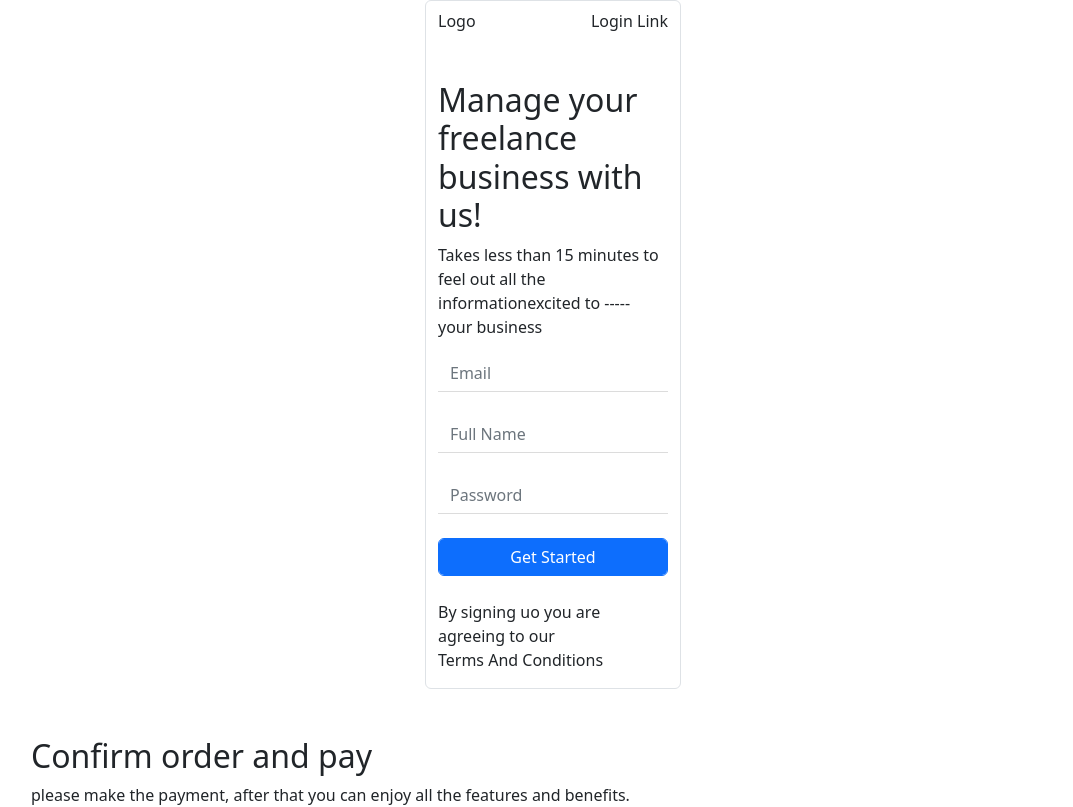
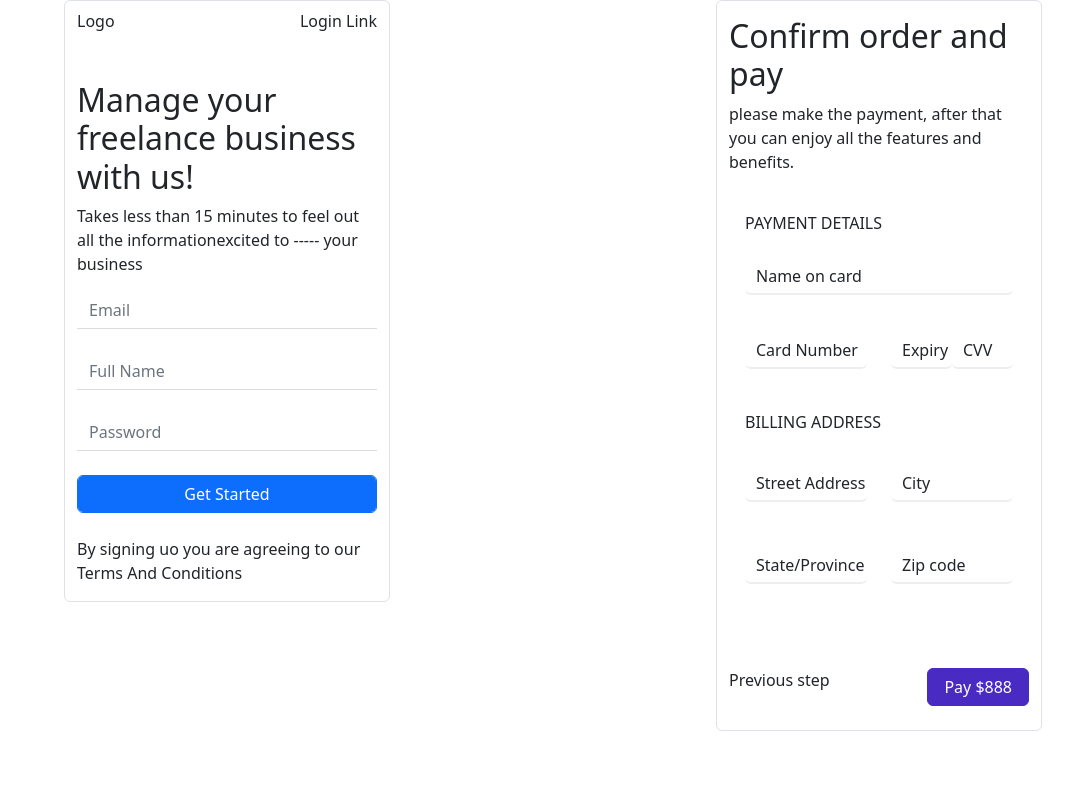
Before and after one commit to Rajwardhan58/payment-module, an Angular app in the folder frontend/payment_module/: page / in a window 1280 px wide. Shown: the top 807 px of the page, without its empty margins (87-1160 px from the left). Built offline with nearby package versions, Linux system fonts and the light colour scheme.

Commit message:
done with payment component (without data)

```diff
--- a/frontend/payment_module/src/app/app.component.html
+++ b/frontend/payment_module/src/app/app.component.html
@@ -1,2 +1,4 @@
-<app-login></app-login>
-<app-payment></app-payment>
+<div class="row">
+  <div class="col-md-6 m-0 p-0"><app-login></app-login></div>
+  <div class="col-md-6 m-0 p-0"><app-payment></app-payment></div>
+</div>
--- a/frontend/payment_module/src/app/login/login.component.html
+++ b/frontend/payment_module/src/app/login/login.component.html
@@ -1,4 +1,4 @@
-<div class="container border rounded" style="height: 30%; width: 20%">
+<div class="container border rounded" style="width: 50%">
   <div>
     <div class="row mb-5 mt-2">
       <div class="col-6">Logo</div>
--- a/frontend/payment_module/src/app/payment/payment.component.css
+++ b/frontend/payment_module/src/app/payment/payment.component.css
@@ -0,0 +1,111 @@
+body {
+
+    background-color: #eee;
+}
+
+.container {}
+
+
+
+.card {
+    border: none;
+}
+
+.form-control {
+    border-bottom: 2px solid #eee !important;
+    border: none;
+    font-weight: 600
+}
+
+.form-control:focus {
+    color: #495057;
+    background-color: #fff;
+    border-color: #8bbafe;
+    outline: 0;
+    box-shadow: none;
+    border-radius: 0px;
+    border-bottom: 2px solid blue !important;
+}
+
+
+
+.inputbox {
+    position: relative;
+    margin-bottom: 20px;
+    width: 100%
+}
+
+.inputbox span {
+    position: absolute;
+    top: 7px;
+    left: 11px;
+    transition: 0.5s
+}
+
+.inputbox i {
+    position: absolute;
+    top: 13px;
+    right: 8px;
+    transition: 0.5s;
+    color: #3F51B5
+}
+
+input::-webkit-outer-spin-button,
+input::-webkit-inner-spin-button {
+    -webkit-appearance: none;
+    margin: 0
+}
+
+.inputbox input:focus~span {
+    transform: translateX(-0px) translateY(-15px);
+    font-size: 12px
+}
+
+.inputbox input:valid~span {
+    transform: translateX(-0px) translateY(-15px);
+    font-size: 12px
+}
+
+.card-blue {
+
+    background-color: #492bc4;
+}
+
+.hightlight {
+
+    background-color: #5737d9;
+    padding: 10px;
+    border-radius: 10px;
+    margin-top: 15px;
+    font-size: 14px;
+}
+
+.yellow {
+
+    color: #fdcc49;
+}
+
+.decoration {
+
+    text-decoration: none;
+    font-size: 14px;
+}
+
+.btn-success {
+    color: #fff;
+    background-color: #492bc4;
+    border-color: #492bc4;
+}
+
+.btn-success:hover {
+    color: #fff;
+    background-color: #492bc4;
+    border-color: #492bc4;
+}
+
+
+.decoration:hover {
+
+    text-decoration: none;
+    color: #fdcc49;
+}
--- a/frontend/payment_module/src/app/payment/payment.component.html
+++ b/frontend/payment_module/src/app/payment/payment.component.html
@@ -1,149 +1,140 @@
-<div class="container mt-5 px-5">
+<div class="container pt-3 border rounded" style="width: 50%">
+  <div class="mb-4">
+    <h2>Confirm order and pay</h2>
+    <span
+      >please make the payment, after that you can enjoy all the features and
+      benefits.</span
+    >
+  </div>
 
-    <div class="mb-4">
-
-        <h2>Confirm order and pay</h2>
-    <span>please make the payment, after that you can enjoy all the features and benefits.</span>
-
+  <div>
+    <div>
+      <div class="card p-3">
+        <h6 class="text-uppercase">Payment details</h6>
+        <div class="inputbox mt-3">
+          <input
+            type="text"
+            name="name"
+            class="form-control"
+            required="required"
+          />
+          <span>Name on card</span>
         </div>
 
         <div class="row">
-
-    <div class="col-md-8">
-
-
-        <div class="card p-3">
-
-            <h6 class="text-uppercase">Payment details</h6>
-            <div class="inputbox mt-3"> <input type="text" name="name" class="form-control" required="required"> <span>Name on card</span> </div>
-
-
-            <div class="row">
-
           <div class="col-md-6">
-
-                    <div class="inputbox mt-3 mr-2"> <input type="text" name="name" class="form-control" required="required"> <i class="fa fa-credit-card"></i> <span>Card Number</span>
-
-
+            <div class="inputbox mt-3 mr-2">
+              <input
+                type="text"
+                name="name"
+                class="form-control"
+                required="required"
+              />
+              <i class="fa fa-credit-card"></i> <span>Card Number</span>
             </div>
-
-
           </div>
 
           <div class="col-md-6">
-
             <div class="d-flex flex-row">
-
-
-                         <div class="inputbox mt-3 mr-2"> <input type="text" name="name" class="form-control" required="required"> <span>Expiry</span> </div>
-
-                      <div class="inputbox mt-3 mr-2"> <input type="text" name="name" class="form-control" required="required"> <span>CVV</span> </div>
-
-
+              <div class="inputbox mt-3 mr-2">
+                <input
+                  type="text"
+                  name="name"
+                  class="form-control"
+                  required="required"
+                />
+                <span>Expiry</span>
               </div>
 
-
+              <div class="inputbox mt-3 mr-2">
+                <input
+                  type="text"
+                  name="name"
+                  class="form-control"
+                  required="required"
+                />
+                <span>CVV</span>
+              </div>
+            </div>
+          </div>
         </div>
 
+        <div class="mt-4 mb-4">
+          <h6 class="text-uppercase">Billing Address</h6>
 
+          <div class="row mt-3">
+            <div class="col-md-6">
+              <div class="inputbox mt-3 mr-2">
+                <input
+                  type="text"
+                  name="name"
+                  class="form-control"
+                  required="required"
+                />
+                <span>Street Address</span>
+              </div>
             </div>
 
+            <div class="col-md-6">
+              <div class="inputbox mt-3 mr-2">
+                <input
+                  type="text"
+                  name="name"
+                  class="form-control"
+                  required="required"
+                />
+                <span>City</span>
+              </div>
+            </div>
+          </div>
 
-
-            <div class="mt-4 mb-4">
-
-                <h6 class="text-uppercase">Billing Address</h6>
-
-
-                <div class="row mt-3">
+          <div class="row mt-2">
+            <div class="col-md-6">
+              <div class="inputbox mt-3 mr-2">
+                <input
+                  type="text"
+                  name="name"
+                  class="form-control"
+                  required="required"
+                />
+                <span>State/Province</span>
+              </div>
+            </div>
 
             <div class="col-md-6">
-
-                        <div class="inputbox mt-3 mr-2"> <input type="text" name="name" class="form-control" required="required"> <span>Street Address</span> </div>
-
-
+              <div class="inputbox mt-3 mr-2">
+                <input
+                  type="text"
+                  name="name"
+                  class="form-control"
+                  required="required"
+                />
+                <span>Zip code</span>
+              </div>
+            </div>
+          </div>
+        </div>
       </div>
 
+      <div class="mt-4 mb-4 d-flex justify-content-between">
+        <span>Previous step</span>
 
-                     <div class="col-md-6">
-
-                        <div class="inputbox mt-3 mr-2"> <input type="text" name="name" class="form-control" required="required"> <span>City</span> </div>
-
-
+        <button class="btn btn-success px-3">Pay $888</button>
+      </div>
     </div>
 
-
-
-
+    <!-- <div>
+      <div class="card card-blue p-3 text-white mb-3">
+        <span>You have to pay</span>
+        <div class="d-flex flex-row align-items-end mb-3">
+          <h1 class="mb-0 yellow">$888</h1>
         </div>
 
-
-                <div class="row mt-2">
-
-                    <div class="col-md-6">
-
-                        <div class="inputbox mt-3 mr-2"> <input type="text" name="name" class="form-control" required="required"> <span>State/Province</span> </div>
-
-
+        <span
+          >Enjoy all the features and perk after you complete the payment</span
+        >
+        <a href="#" class="yellow decoration">Know all the features</a>
       </div>
-
-
-                     <div class="col-md-6">
-
-                        <div class="inputbox mt-3 mr-2"> <input type="text" name="name" class="form-control" required="required"> <span>Zip code</span> </div>
-
-
+    </div> -->
   </div>
-
-
-
-
 </div>
-
-            </div>
-
-        </div>
-
-
-        <div class="mt-4 mb-4 d-flex justify-content-between">
-
-
-                    <span>Previous step</span>
-
-
-                    <button class="btn btn-success px-3">Pay $840</button>
-
-
-
-
-                </div>
-
-    </div>
-
-    <div class="col-md-4">
-
-        <div class="card card-blue p-3 text-white mb-3">
-
-           <span>You have to pay</span>
-            <div class="d-flex flex-row align-items-end mb-3">
-                <h1 class="mb-0 yellow">$549</h1> <span>.99</span>
-            </div>
-
-            <span>Enjoy all the features and perk after you complete the payment</span>
-            <a href="#" class="yellow decoration">Know all the features</a>
-
-            <div class="hightlight">
-
-                <span>100% Guaranteed support and update for the next 5 years.</span>
-
-
-            </div>
-
-        </div>
-
-    </div>
-
-</div>
-
-
-</div>
```
Lines whose indentation alone changed are shown as unchanged.
